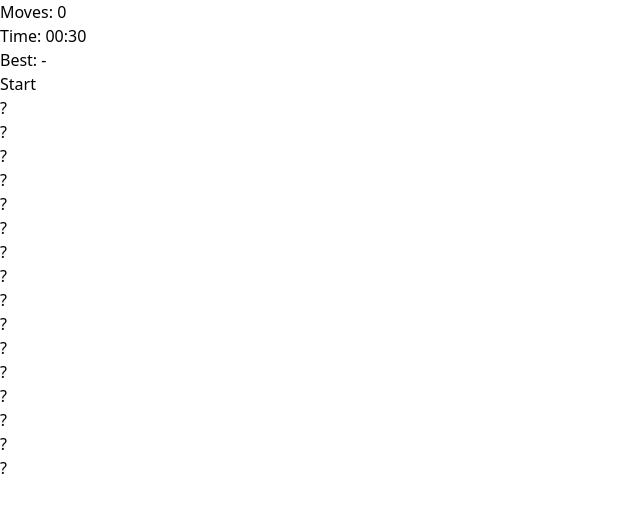
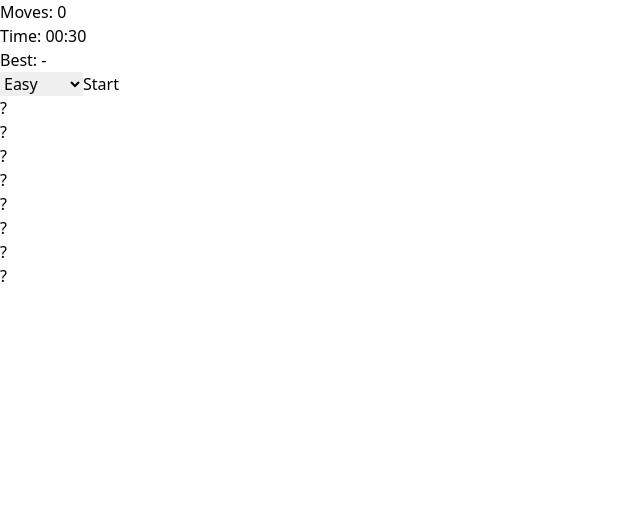
Before and after one commit to Ad-cmd-1976/Memory-Match, a React (Vite) app: page / in a window 1280 px wide. Shown: the top 512 px of the page, without its empty margins (0-640 px from the left). Built offline with nearby package versions, Linux system fonts and the light colour scheme.

Commit message:
Difficulty Modes Added

```diff
--- a/src/App.jsx
+++ b/src/App.jsx
@@ -8,11 +8,11 @@ function formatTime(time){
 }
 
 function App() {
-  const { cards, generateCards, handleFlip, moves, best, game, timer, setGame, startTimer, resetTimerAndMoves, pauseTimer }=useHelperStore();
+  const { cards, generateCards, handleFlip, moves, best, game, timer, setGame, startTimer, resetTimerAndMoves, pauseTimer, setDifficulty, difficulty }=useHelperStore();
 
   useEffect(()=>{
     generateCards();
-  },[]);
+  },[difficulty]);
 
   return (
     <div className="flex flex-col items-center min-h-screen bg-gray-900 text-white">
@@ -21,6 +21,11 @@ function App() {
         <div>{`Moves: ${moves}`}</div>
         <div>{`Time: ${formatTime(timer)}`}</div>
         <div>{`Best: ${best==0? "-": best}`}</div>
+        <select className='pl-2 pr-5 py-2 bg-gray-700 rounded' onChange={(e)=>setDifficulty(e.target.value)}>
+          <option value="Easy">Easy</option>
+          <option value="Medium">Medium</option>
+          <option value="Hard">Hard</option>
+        </select>
         { (game==="idle" || game==="paused") ?(
           <button
           className='px-3 py-1 bg-gray-700 rounded'
--- a/src/store/useHelperStore.js
+++ b/src/store/useHelperStore.js
@@ -5,15 +5,23 @@ export const useHelperStore=create((set,get)=>({
     flipped:[],
     moves:0,
     timer: 30,
+    difficulty:"Easy",
     best: 0,
     game: "idle",
     intervalId: null,
+    setDifficulty: (state)=>set({ difficulty: state }),
     setGame: (state)=>set({ game: state}),
     resetTimerAndMoves: ()=>set({ timer: 30, moves:0 }),
 
     generateCards:()=>{
-        const arr=[1,2,3,4,5,6,7,8];
-        const deck=[...arr,...arr].sort(() => Math.random()-0.8).map((value,ind)=>({
+        const obj={
+            "Easy": [1,2,3,4],
+            "Medium":[1,2,3,4,5,6],
+            "Hard":[1,2,3,4,5,6,7,8]
+        };
+        const diff=get().difficulty;
+        const arr=obj[diff];
+        const deck=[...arr,...arr].sort(() => Math.random()-0.5).map((value,ind)=>({
             id:ind,
             value,
             isFlipped:false,
```
